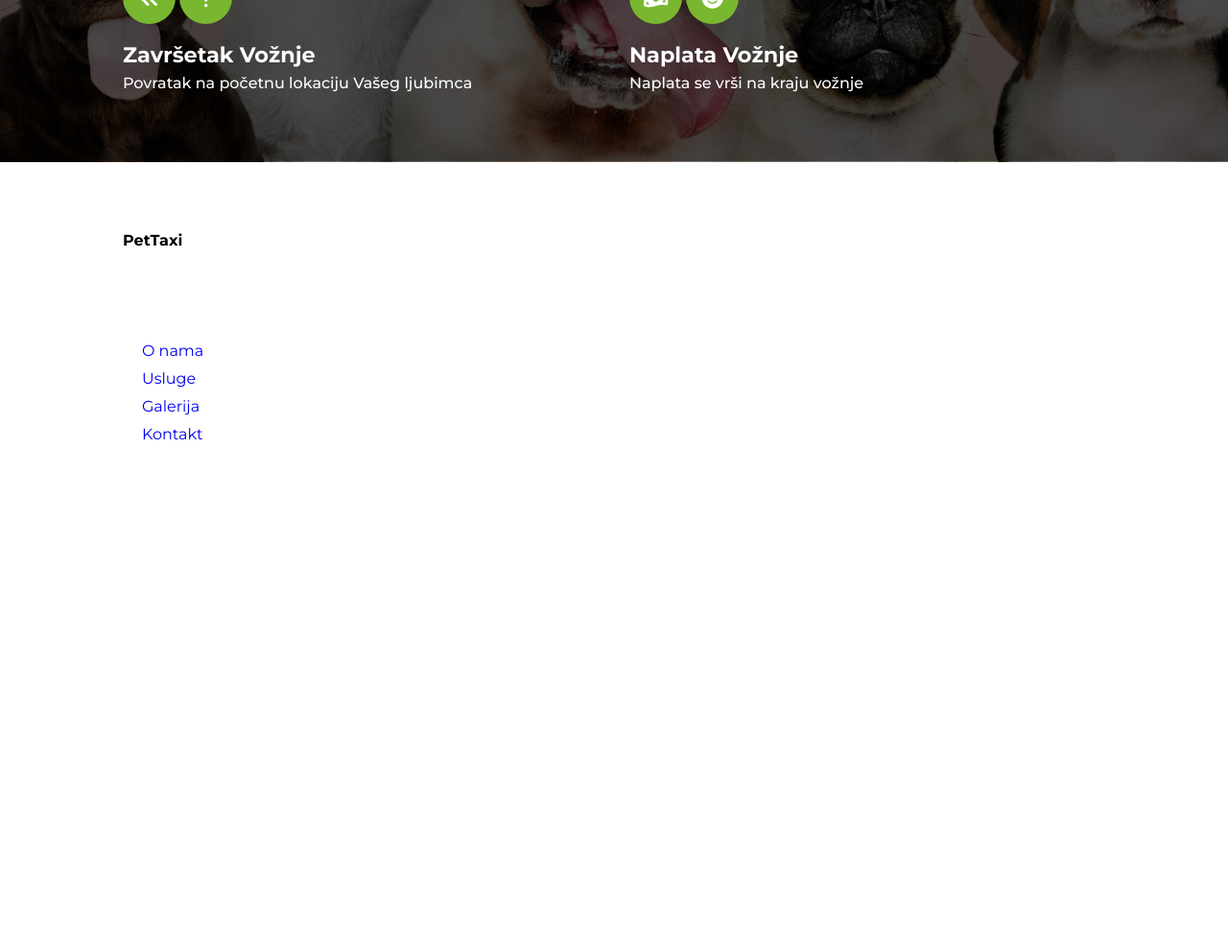
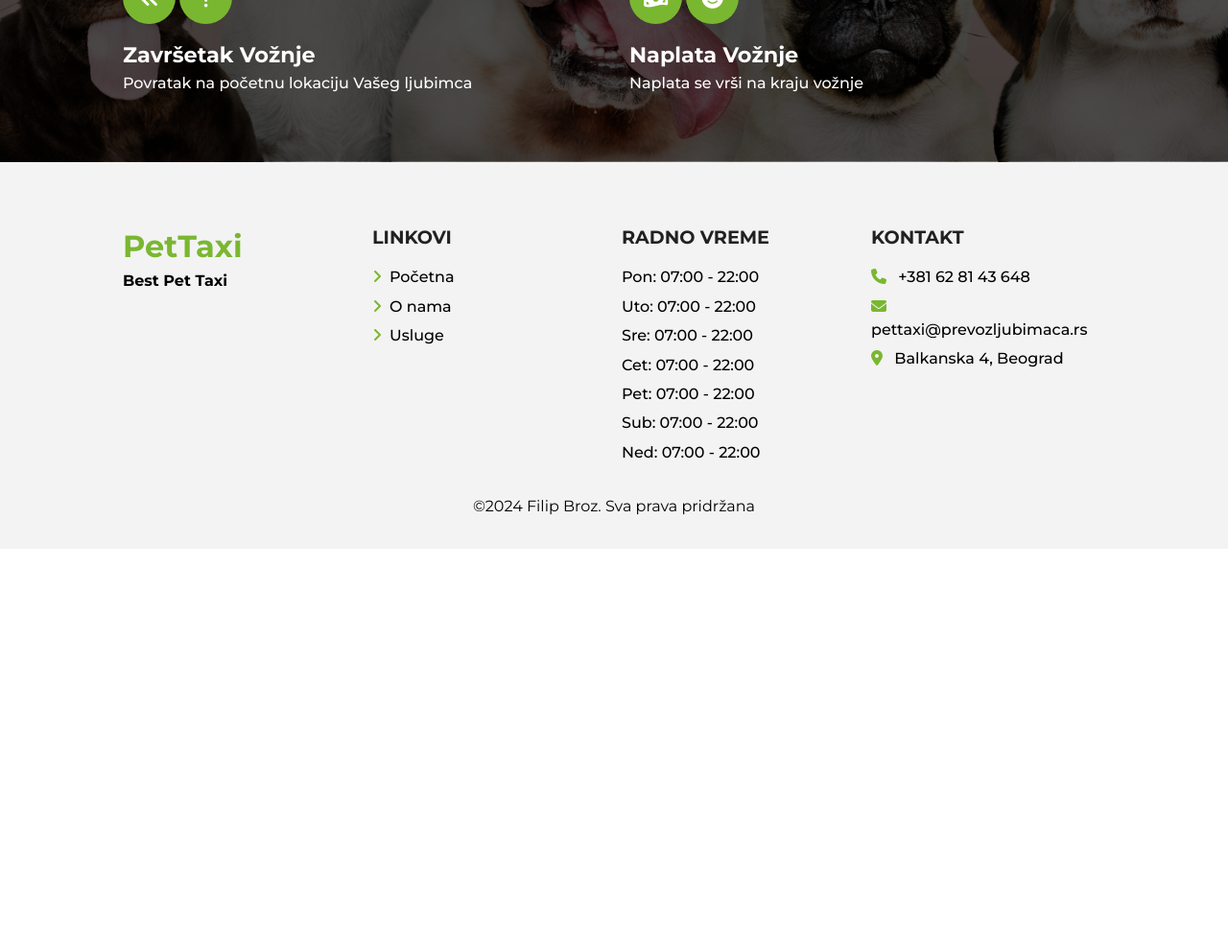
Before and after one commit to F-zivanovic/PetTaxi, a PHP site: page / in a window 1280 px wide. Shown: the part 2082-3066 px from the top of the page at 96% size. After the commit the page ends 2619 px from the top, so only its background shows below. Run offline with PHP 8.4, Linux system fonts and the light colour scheme.

Commit message:
Update FOOTER section

```diff
--- a/assets/css/style.css
+++ b/assets/css/style.css
@@ -853,6 +853,69 @@ section {
   font-weight: 500;
 }
 
+.footer {
+  padding-top: 4rem;
+  background-color: #f3f3f3;
+}
+.footer__wrapper {
+  display: grid;
+  grid-template-columns: repeat(4, 1fr);
+  grid-gap: 1rem;
+}
+@media (max-width: 992px) {
+  .footer__wrapper {
+    grid-template-columns: repeat(2, 1fr);
+  }
+}
+@media (max-width: 768px) {
+  .footer__wrapper {
+    grid-template-columns: repeat(1, 1fr);
+  }
+}
+.footer__wrapper .footer__item:first-child a {
+  font-size: 2rem;
+  color: #7ab730;
+}
+.footer__wrapper .footer__item:first-child P {
+  color: black;
+  font-weight: bold;
+}
+.footer__wrapper .footer__item .footer__heading {
+  font-size: 1.2rem;
+  text-transform: uppercase;
+  margin-bottom: 1rem;
+}
+@media (max-width: 576px) {
+  .footer__wrapper .footer__item .footer__heading {
+    font-size: 1.3rem;
+  }
+}
+.footer__wrapper .footer__item .footer__list i {
+  margin-right: 0.5rem;
+  color: #7ab730;
+}
+.footer__wrapper .footer__item .footer__list li {
+  font-weight: 500;
+}
+.footer__wrapper .footer__item .footer__list li:not(:last-child) {
+  margin-bottom: 0.4rem;
+}
+@media (max-width: 576px) {
+  .footer__wrapper .footer__item .footer__list li {
+    font-size: 0.9rem;
+  }
+}
+.footer__wrapper .footer__item .footer__list li a {
+  color: black;
+}
+.footer__wrapper .footer__item .footer__list li a:hover {
+  color: #7ab730;
+}
+.footer__copy {
+  text-align: center;
+  padding: 2rem 0;
+}
+
 /*-----------------------------------------
 PARTIALS
 ------------------------------------------*/
--- a/assets/js/main.js
+++ b/assets/js/main.js
@@ -20,3 +20,18 @@ navLinks.forEach((link) => {
 window.addEventListener('scroll', () => {
     navList.classList.remove('open');
 });
+
+
+
+// Dynamic date
+
+getYear();
+
+function getYear() {
+
+    let copy = document.querySelector('FOOTER .date');
+    let date = new Date();
+
+    copy.innerHTML = date.getFullYear();
+
+}
--- /dev/null
+++ b/assets/scss/partials/_footer.scss
@@ -0,0 +1,76 @@
+@use '../index' as *;
+
+.footer {
+    padding-top: 4rem;
+    background-color: #f3f3f3;
+
+    &__wrapper {
+        @include grid(4, 1rem);
+
+        @include breakpoint(lg) {
+            grid-template-columns: repeat(2, 1fr);
+        }
+
+        @include breakpoint(md) {
+            grid-template-columns: repeat(1, 1fr);
+        }
+
+        .footer__item {
+
+            &:first-child {
+                a {
+                    font-size: 2rem;
+                    color: $primaryColor;
+                }
+
+                P {
+                    color: black;
+                    font-weight: bold;
+                }
+            }
+
+            .footer__heading {
+                font-size: 1.2rem;
+                text-transform: uppercase;
+                margin-bottom: 1rem;
+
+                @include breakpoint(sm) {
+                    font-size: 1.3rem;
+                }
+            }
+
+            .footer__list {
+
+                i {
+                    margin-right: 0.5rem;
+                    color: $primaryColor;
+                }
+
+                li {
+                    font-weight: 500;
+
+                    &:not(:last-child) {
+                        margin-bottom: 0.4rem;
+                    }
+
+                    @include breakpoint(sm) {
+                        font-size: 0.9rem;
+                    }
+
+                    a {
+                        color: black;
+
+                        &:hover {
+                            color: $primaryColor;
+                        }
+                    }
+                }
+            }
+        }
+    }
+
+    &__copy {
+        text-align: center;
+        padding: 2rem 0;
+    }
+}
--- a/assets/scss/partials/_subscription.scss
+++ /dev/null
@@ -1,49 +0,0 @@
-@use '../index' as *;
-
-.subscription {
-    background: linear-gradient(45deg, $secondaryColor 0%, $primaryColor 100%);
-
-    &-content {
-        @include grid(4, 15px);
-
-        @include breakpoint(lg) {
-            grid-template-columns: repeat(2, 1fr);
-        }
-
-        @include breakpoint(md) {
-            grid-template-columns: repeat(1, 1fr);
-        }
-
-
-        &-card {
-            height: 100%;
-
-            &:first-child {
-                @include flex(center, flex-start, column);
-
-                .sub-logo {
-                    font-size: 2rem;
-                }
-            }
-
-            h3 {
-                font-size: 1.5rem;
-
-                @include breakpoint(sm) {
-                    font-size: 1.3rem;
-                }
-            }
-
-            ul {
-                li {
-                    font-size: 1rem;
-                    font-weight: 500;
-
-                    @include breakpoint(sm) {
-                        font-size: 0.9rem;
-                    }
-                }
-            }
-        }
-    }
-}
--- a/assets/scss/style.scss
+++ b/assets/scss/style.scss
@@ -7,4 +7,4 @@ PARTIALS
 @use 'partials/header';
 @use 'partials/about';
 @use 'partials/services';
-// @use 'partials/subscription';
+@use 'partials/footer';
--- a/index.html
+++ b/index.html
@@ -318,110 +318,56 @@
 
 
 
-    <!-- Gallery section -->
-    <!-- <section class="gallery container" data-aos="fade-up">
-        <h3 class="section-tittle">Galerija</h3>
-        <h4 class="section-subtittle">Galerija ljubimaca naših klijenata</h4>
-
-        <div class="gallery-content mt-4">
-            <div class="gallery-content-item w-100">
-                <img src="assets/img/gallery-1.jpg" alt="gallery-img">
-            </div>
-            <div class="gallery-content-item w-100">
-                <img src="assets/img/gallery-2.jpg" alt="gallery-img">
-            </div>
-            <div class="gallery-content-item w-100">
-                <img src="assets/img/gallery-3.jpg" alt="gallery-img">
-            </div>
-            <div class="gallery-content-item w-100">
-                <img src="assets/img/gallery-4.jpg" alt="gallery-img">
-            </div>
-            <div class="gallery-content-item w-100">
-                <img src="assets/img/gallery-5.jpg" alt="gallery-img">
-            </div>
-            <div class="gallery-content-item w-100">
-                <img src="assets/img/gallery-6.jpg" alt="gallery-img">
-            </div>
-        </div>
-    </section> -->
-    <!-- End gallery section -->
-
-
 
     <!-- Subscription section -->
-    <section class="subscription bg-linear">
-        <div class="subscription-content container">
-
-            <div class="subscripservices__item" ex.php" class="sub-logo fw-bold"><strong>PetTaxi</strong></a>
-                <p class="text-white">Best Pet Taxi</p>
+    <footer class="footer">
+        <div class="footer__wrapper container">
+            <div class="footer__item">
+                <a href="index.html"><strong>PetTaxi</strong></a>
+                <p>Best Pet Taxi</p>
             </div>
-
-            <div class="subscription-content-card">
-                <h3 class="pb-2 text-white">Linkovi</h3>
-                <ul>
-                    <li><a href="index.php" class="text-white"><i
-                                class="fas fa-angle-right mr-2 text-white"></i>Početna</a>
+            <div class="footer__item">
+                <h3 class="footer__heading">Linkovi</h3>
+                <ul class="footer__list">
+                    <li><a href="index.php"><i class="fas fa-angle-right"></i>Početna</a>
                     </li>
-                    <li class="pt-1"><a href="#about"><i class="fas fa-angle-right mr-2 text-white"></i>O nama</a>
+                    <li><a href="#about"><i class="fas fa-angle-right"></i>O nama</a>
                     </li>
-                    <li class="pt-1"><a href="#services"><i class="fas fa-angle-right mr-2 text-white"></i>Usluge</a>
-                    </li>
-                    <li class="pt-1"><a href="#gallery"><i class="fas fa-angle-right mr-2 text-white"></i>Galerija</a>
-                    </li>
-                    <li class="pt-1"><a href="#contact"><i class="fas fa-angle-right mr-2 text-white"></i>Kontakt</a>
+                    <li><a href="#services"><i class="fas fa-angle-right"></i>Usluge</a>
                     </li>
                 </ul>
             </div>
-
-            <div class="subscription-content-card">
-                <h3 class="pb-2 text-white">Radno vreme</h3>
-                <ul class="text-white">
+            <div class="footer__item">
+                <h3 class="footer__heading">Radno vreme</h3>
+                <ul class="footer__list">
                     <li>Pon: 07:00 - 22:00</li>
-                    <li class="pt-1">Uto: 07:00 - 22:00</li>
-                    <li class="pt-1">Sre: 07:00 - 22:00</li>
-                    <li class="pt-1">Cet: 07:00 - 22:00</li>
-                    <li class="pt-1">Pet: 07:00 - 22:00</li>
-                    <li class="pt-1">Sub: 07:00 - 22:00</li>
-                    <li class="pt-1">Ned: 07:00 - 22:00</li>
+                    <li>Uto: 07:00 - 22:00</li>
+                    <li>Sre: 07:00 - 22:00</li>
+                    <li>Cet: 07:00 - 22:00</li>
+                    <li>Pet: 07:00 - 22:00</li>
+                    <li>Sub: 07:00 - 22:00</li>
+                    <li>Ned: 07:00 - 22:00</li>
                 </ul>
             </div>
-
-            <div class="subscription-content-card">
-                <h3 class="pb-2 text-white">Kontakt</h3>
-                <ul class="text-white">
-                    <li>+381 62 81 43 648</li>
-                    <li class="pt-1">pettaxi@prevozljubimaca.rs
-                    </li>
-                    <li class="pt-1"> Balkanska 4</li>
-                    <li class="pt-1">Srbija, Beograd</li>
+            <div class="footer__item">
+                <h3 class="footer__heading">Kontakt</h3>
+                <ul class="footer__list">
+                    <li><i class="fa-solid fa-phone"></i> +381 62 81 43 648</li>
+                    <li><i class="fa-solid fa-envelope"></i> pettaxi@prevozljubimaca.rs</li>
+                    <li><i class="fa-solid fa-location-dot"></i> Balkanska 4, Beograd</li>
                 </ul>
             </div>
+        </div>
+        <div class="footer__copy">
+            <p>©<span class="date"></span> Filip Broz. Sva prava pridržana</p>
+        </div>
+    </footer>
+    <!-- End Subscription section -->
 
-        </div>
-
-        <div class="subscription-copyright mt-4">
-            <p class="pt-4 text-center text-white">©2022 <span class="fw-bold">Filip Živanović</span>. All Right
-                Reserved</p>
-        </div>
-    </section>
-    <!-- End Subscription section -->
 
 
     <!-- Custom JS -->
     <script src="assets/js/main.js"></script>
-
-
-    <!-- AOS JS -->
-    <script src="https://unpkg.com/aos@next/dist/aos.js"></script>
-    <script>
-        AOS.init(
-            {
-                duration: 800
-            }
-        );
-    </script>
-
-
 </body>
 
 </html>
```
